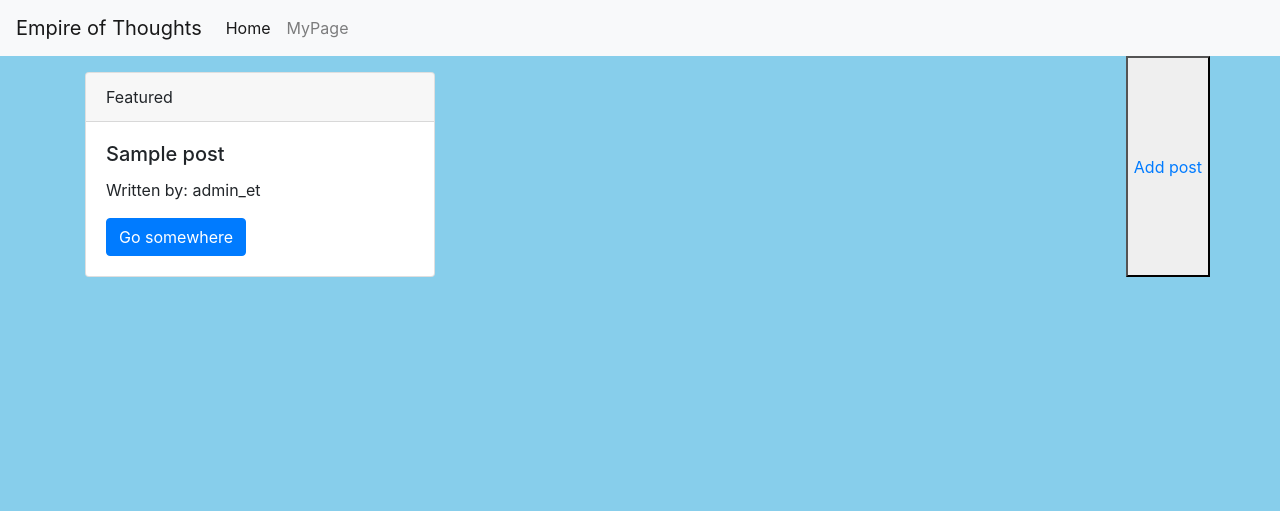
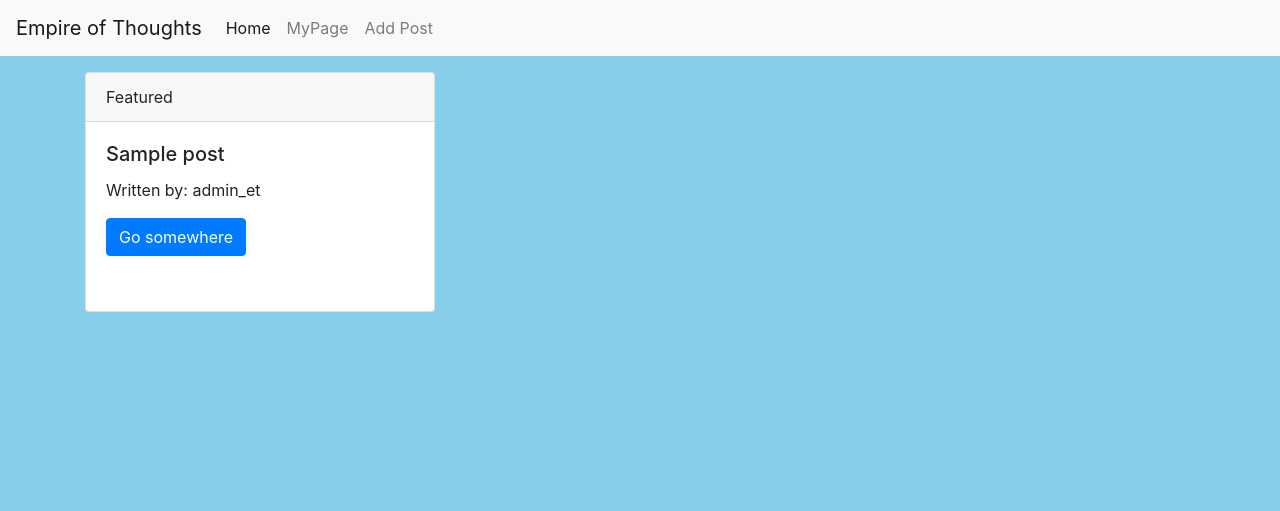
Before and after one commit to KlaudiaBC/FST-Project-Empire-of-Thoughts, a Django app: page / in a window 1280 px wide. Shown: the top 511 px of the page. Run offline with Django 3.2, Linux system fonts and the light colour scheme; data comes from the database, SQL or seed files in the repository; tables that the repository leaves empty hold one stand-in row (values such as "Sample post").

Commit message:
Move <Add Post> into a navbar, apply styling

```diff
--- a/blog/views.py
+++ b/blog/views.py
@@ -7,7 +7,6 @@ class PostList(ListView):
     model = Post
     queryset = Post.objects.order_by("-created_on")
     template_name = "index.html"
-    paginate_by = 6
 
 
 class PostView(DetailView):
@@ -18,4 +17,4 @@ class PostView(DetailView):
 class AddPost(CreateView):
     model = Post
     template_name = "add_post.html"
-    fields = "__all__"
+    fields = "title", "body", "author"
--- a/static/css/style.css
+++ b/static/css/style.css
@@ -8,6 +8,8 @@ body {
 
 .post-box {
     margin-top: 1rem;
-    /* width: 20rem;
-    height: 16rem; */
 }
+
+.card-post {
+    height: 15rem;
+}
--- a/templates/add_post.html
+++ b/templates/add_post.html
@@ -2,7 +2,6 @@
 {% block content %}
 
 <div class="container">
-    <div class="row">
     <h2>Add new Post:</h2>
     <form method="POST">
         {% csrf_token %}
@@ -11,7 +10,6 @@
     </form>
     </form>
 </div>
-</div>
 
 
 
--- a/templates/base.html
+++ b/templates/base.html
@@ -35,6 +35,9 @@
         <li class="nav-item">
           <a class="nav-link" href="#">MyPage</a>
         </li>
+        <li class="nav-item">
+          <a class="nav-link" href="{% url 'add_post' %}">Add Post</a>
+        </li>
       </ul>
     </div>
   </nav>
--- a/templates/index.html
+++ b/templates/index.html
@@ -7,7 +7,7 @@
         <!-- Blog Entries Column -->
         {% for post in post_list %}
         <div class="post-box col-lg-4 col-md-10">
-            <div class="card">
+            <div class="card card-post">
                 <div class="card-header">
                     Featured
                 </div>
@@ -19,9 +19,6 @@
             </div>
         </div>
         {% endfor %}
-        <button>
-            <a href="{% url 'add_post' %}">Add post</a>
-        </button>
     </div>
 </div>
 
```
Lines whose indentation alone changed are shown as unchanged.
